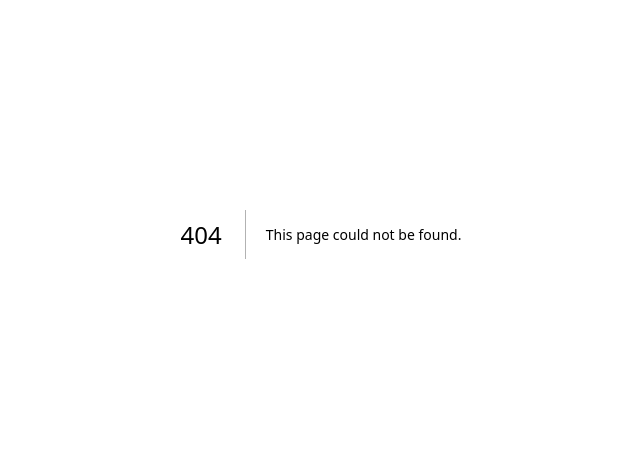
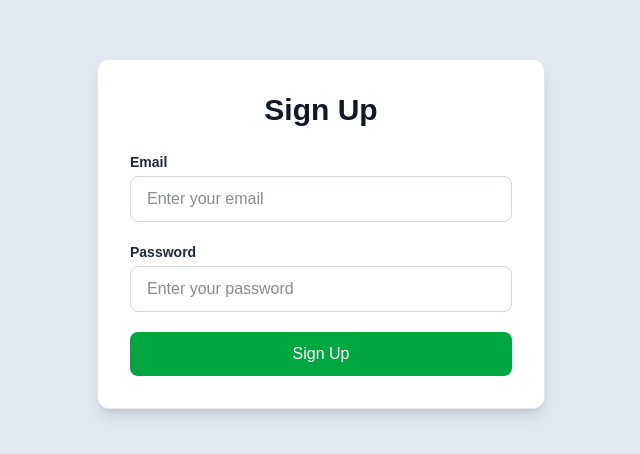
Before and after one commit to mhezie/personal-finance-tracker, a Next.js app: page /signup in a window 1280 px wide. Before the commit this address had no page. Shown: the part 166-620 px from the top of the page, without its empty margins (319-959 px from the left). Built offline with nearby package versions, Linux system fonts and the light colour scheme; no server answers.

Commit message:
feat: add authentication with Supabase (login, signup, protected home page)

```diff
--- /dev/null
+++ b/app/login/page.tsx
@@ -0,0 +1,79 @@
+"use client";
+
+import { useState } from "react";
+import { supabase } from "@/lib/supabase";
+import { useRouter } from "next/navigation";
+
+export default function LoginPage() {
+  const [email, setEmail] = useState("");
+  const [password, setPassword] = useState("");
+  const [loading, setLoading] = useState(false);
+  const [message, setMessage] = useState("");
+  const router = useRouter();
+
+  const handleLogin = async (e: React.FormEvent) => {
+    e.preventDefault();
+    setLoading(true);
+    setMessage("");
+
+    const { error } = await supabase.auth.signInWithPassword({
+      email,
+      password,
+    });
+
+    if (error) {
+      setMessage(error.message);
+    } else {
+      setMessage("Login successful!");
+      router.push("/");
+    }
+
+    setLoading(false);
+  };
+
+  return (
+    <div className="min-h-screen flex items-center justify-center bg-slate-200">
+      <div className="bg-white p-8 rounded-xl shadow-lg w-full max-w-md border border-gray-200">
+        <h1 className="text-3xl font-bold mb-6 text-center text-gray-900">Login</h1>
+
+        <form onSubmit={handleLogin} className="space-y-5">
+          <div>
+            <label className="block text-sm font-semibold mb-1 text-gray-800">Email</label>
+            <input
+              type="email"
+              value={email}
+              onChange={(e) => setEmail(e.target.value)}
+              className="w-full px-4 py-2.5 border border-gray-300 rounded-lg focus:outline-none focus:ring-2 focus:ring-blue-500 text-gray-900"
+              placeholder="Enter your email"
+              required
+            />
+          </div>
+
+          <div>
+            <label className="block text-sm font-semibold mb-1 text-gray-800">Password</label>
+            <input
+              type="password"
+              value={password}
+              onChange={(e) => setPassword(e.target.value)}
+              className="w-full px-4 py-2.5 border border-gray-300 rounded-lg focus:outline-none focus:ring-2 focus:ring-blue-500 text-gray-900"
+              placeholder="Enter your password"
+              required
+            />
+          </div>
+
+          <button
+            type="submit"
+            disabled={loading}
+            className="w-full bg-blue-600 text-white py-2.5 rounded-lg hover:bg-blue-700 transition font-medium disabled:bg-blue-400"
+          >
+            {loading ? "Logging in..." : "Login"}
+          </button>
+        </form>
+
+        {message && (
+          <p className="mt-4 text-center text-sm text-red-600 font-medium">{message}</p>
+        )}
+      </div>
+    </div>
+  );
+}
--- a/app/page.tsx
+++ b/app/page.tsx
@@ -1,65 +1,61 @@
-import Image from "next/image";
+"use client";
 
-export default function Home() {
+import { useEffect, useState } from "react";
+import { supabase } from "@/lib/supabase";
+import { useRouter } from "next/navigation";
+import { User } from "@supabase/supabase-js";
+
+export default function HomePage() {
+  const [user, setUser] = useState<User | null>(null);
+  const [loading, setLoading] = useState(true);
+  const router = useRouter();
+
+  useEffect(() => {
+    const getUser = async () => {
+      const { data: { user } } = await supabase.auth.getUser();
+      setUser(user);
+      setLoading(false);
+
+      if (!user) {
+        router.push("/login");
+      }
+    };
+
+    getUser();
+  }, [router]);
+
+  const handleLogout = async () => {
+    await supabase.auth.signOut();
+    router.push("/login");
+  };
+
+  if (loading) {
+    return (
+      <div className="min-h-screen flex items-center justify-center bg-slate-200">
+        <p className="text-lg text-gray-700">Loading...</p>
+      </div>
+    );
+  }
+
   return (
-    <div className="flex flex-col flex-1 items-center justify-center bg-zinc-50 font-sans dark:bg-black">
-      <main className="flex flex-1 w-full max-w-3xl flex-col items-center justify-between py-32 px-16 bg-white dark:bg-black sm:items-start">
-        <Image
-          className="dark:invert"
-          src="/next.svg"
-          alt="Next.js logo"
-          width={100}
-          height={20}
-          priority
-        />
-        <div className="flex flex-col items-center gap-6 text-center sm:items-start sm:text-left">
-          <h1 className="max-w-xs text-3xl font-semibold leading-10 tracking-tight text-black dark:text-zinc-50">
-            To get started, edit the page.tsx file.
-          </h1>
-          <p className="max-w-md text-lg leading-8 text-zinc-600 dark:text-zinc-400">
-            Looking for a starting point or more instructions? Head over to{" "}
-            <a
-              href="https://vercel.com/templates?framework=next.js&utm_source=create-next-app&utm_medium=appdir-template-tw&utm_campaign=create-next-app"
-              className="font-medium text-zinc-950 dark:text-zinc-50"
-            >
-              Templates
-            </a>{" "}
-            or the{" "}
-            <a
-              href="https://nextjs.org/learn?utm_source=create-next-app&utm_medium=appdir-template-tw&utm_campaign=create-next-app"
-              className="font-medium text-zinc-950 dark:text-zinc-50"
-            >
-              Learning
-            </a>{" "}
-            center.
-          </p>
-        </div>
-        <div className="flex flex-col gap-4 text-base font-medium sm:flex-row">
-          <a
-            className="flex h-12 w-full items-center justify-center gap-2 rounded-full bg-foreground px-5 text-background transition-colors hover:bg-[#383838] dark:hover:bg-[#ccc] md:w-[158px]"
-            href="https://vercel.com/new?utm_source=create-next-app&utm_medium=appdir-template-tw&utm_campaign=create-next-app"
-            target="_blank"
-            rel="noopener noreferrer"
-          >
-            <Image
-              className="dark:invert"
-              src="/vercel.svg"
-              alt="Vercel logomark"
-              width={16}
-              height={16}
-            />
-            Deploy Now
-          </a>
-          <a
-            className="flex h-12 w-full items-center justify-center rounded-full border border-solid border-black/[.08] px-5 transition-colors hover:border-transparent hover:bg-black/[.04] dark:border-white/[.145] dark:hover:bg-[#1a1a1a] md:w-[158px]"
-            href="https://nextjs.org/docs?utm_source=create-next-app&utm_medium=appdir-template-tw&utm_campaign=create-next-app"
-            target="_blank"
-            rel="noopener noreferrer"
-          >
-            Documentation
-          </a>
-        </div>
-      </main>
+    <div className="min-h-screen bg-slate-200 flex items-center justify-center">
+      <div className="bg-white p-8 rounded-xl shadow-lg max-w-md w-full text-center">
+        <h1 className="text-3xl font-bold text-gray-900 mb-4">
+          Welcome to Personal Finance Tracker
+        </h1>
+
+        <p className="text-gray-700 mb-6">
+          You are logged in as: <br />
+          <span className="font-medium text-blue-600">{user?.email}</span>
+        </p>
+
+        <button
+          onClick={handleLogout}
+          className="bg-red-600 text-white px-6 py-2.5 rounded-lg hover:bg-red-700 transition"
+        >
+          Logout
+        </button>
+      </div>
     </div>
   );
 }
--- /dev/null
+++ b/app/signup/page.tsx
@@ -0,0 +1,78 @@
+"use client";
+
+import { useState } from "react";
+import { supabase } from "@/lib/supabase";
+import { useRouter } from "next/navigation";
+
+export default function SignUpPage() {
+  const [email, setEmail] = useState("");
+  const [password, setPassword] = useState("");
+  const [loading, setLoading] = useState(false);
+  const [message, setMessage] = useState("");
+  const router = useRouter();
+
+  const handleSignUp = async (e: React.FormEvent) => {
+    e.preventDefault();
+    setLoading(true);
+    setMessage("");
+
+    const { error } = await supabase.auth.signUp({
+      email,
+      password,
+    });
+
+    if (error) {
+      setMessage(error.message);
+    } else {
+      setMessage("Account created! Please check your email to confirm.");
+    }
+
+    setLoading(false);
+  };
+
+  return (
+    <div className="min-h-screen flex items-center justify-center bg-slate-200">
+      <div className="bg-white p-8 rounded-xl shadow-lg w-full max-w-md border border-gray-200">
+        <h1 className="text-3xl font-bold mb-6 text-center text-gray-900">Sign Up</h1>
+
+        <form onSubmit={handleSignUp} className="space-y-5">
+          <div>
+            <label className="block text-sm font-semibold mb-1 text-gray-800">Email</label>
+            <input
+              type="email"
+              value={email}
+              onChange={(e) => setEmail(e.target.value)}
+              className="w-full px-4 py-2.5 border border-gray-300 rounded-lg focus:outline-none focus:ring-2 focus:ring-green-500 text-gray-900"
+              placeholder="Enter your email"
+              required
+            />
+          </div>
+
+          <div>
+            <label className="block text-sm font-semibold mb-1 text-gray-800">Password</label>
+            <input
+              type="password"
+              value={password}
+              onChange={(e) => setPassword(e.target.value)}
+              className="w-full px-4 py-2.5 border border-gray-300 rounded-lg focus:outline-none focus:ring-2 focus:ring-green-500 text-gray-900"
+              placeholder="Enter your password"
+              required
+            />
+          </div>
+
+          <button
+            type="submit"
+            disabled={loading}
+            className="w-full bg-green-600 text-white py-2.5 rounded-lg hover:bg-green-700 transition font-medium disabled:bg-green-400"
+          >
+            {loading ? "Creating account..." : "Sign Up"}
+          </button>
+        </form>
+
+        {message && (
+          <p className="mt-4 text-center text-sm text-green-700 font-medium">{message}</p>
+        )}
+      </div>
+    </div>
+  );
+}
```
